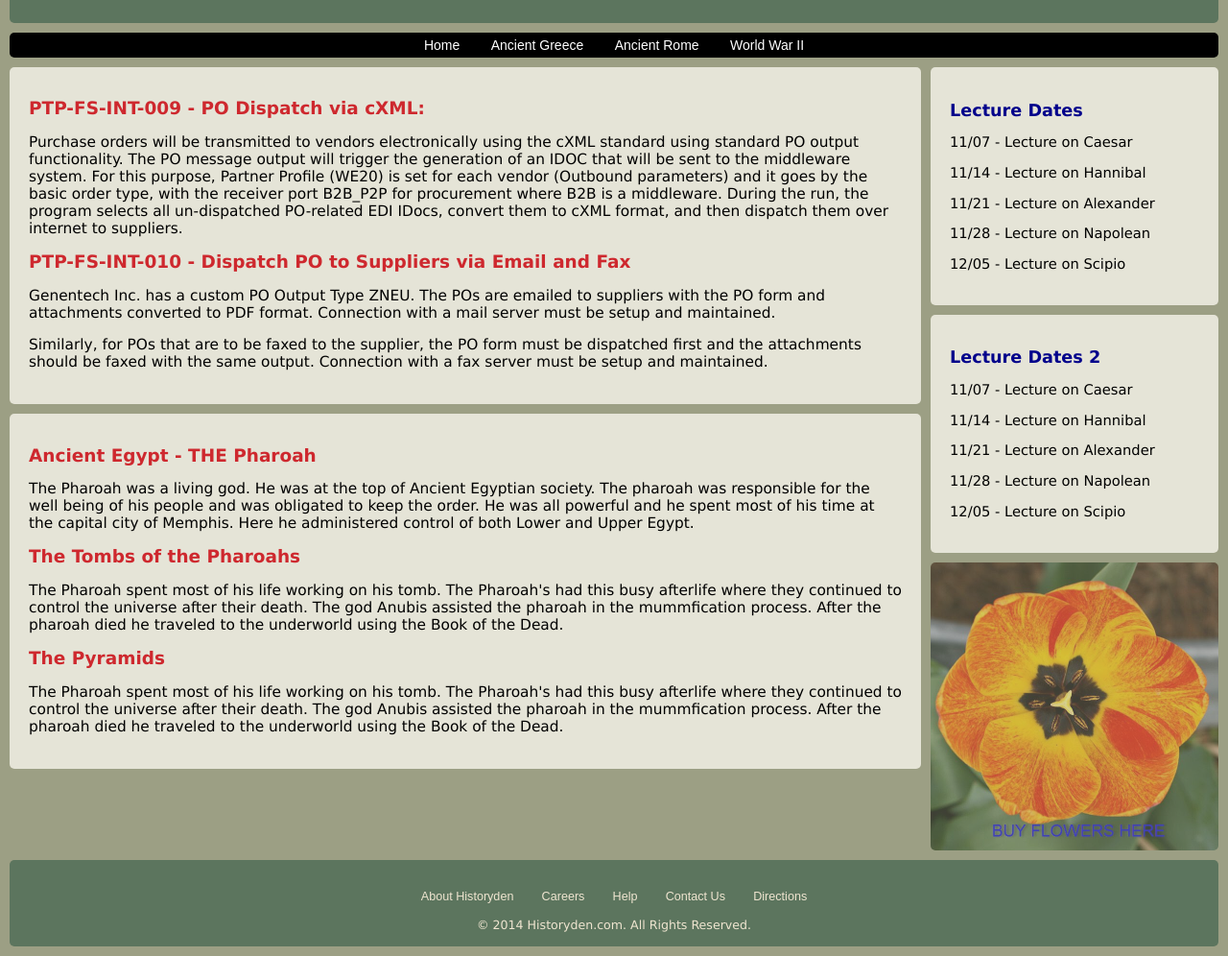
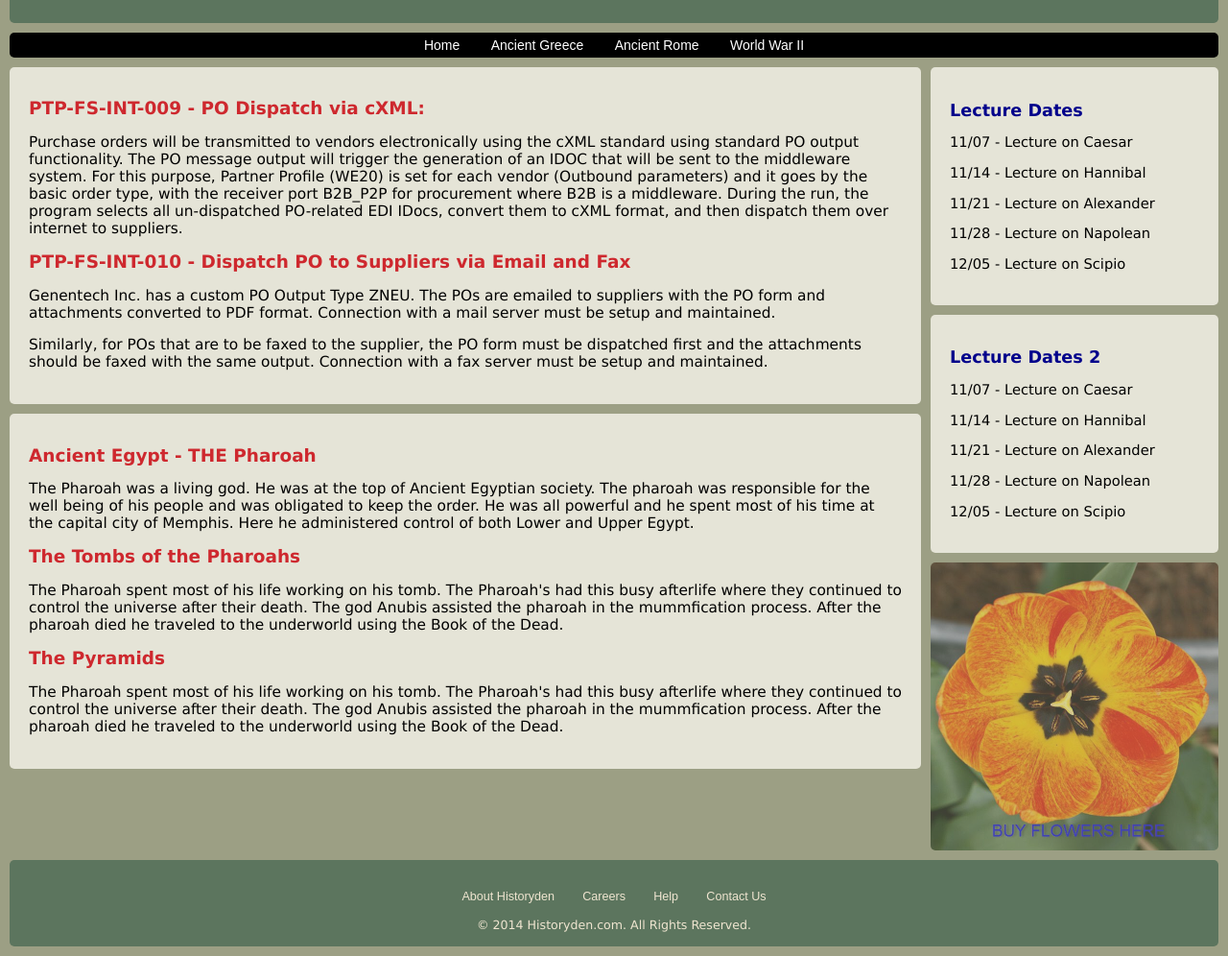
Before and after one commit to rajeshkatkoori/Hello-World, a plain HTML site: page index.html in a window 1280 px wide. Shown: the part 76-1072 px from the top of the page at 96% size. Drawn offline with Linux system fonts and the light colour scheme.

Commit message:
Removed "Directions"

```diff
--- a/index.html
+++ b/index.html
@@ -113,7 +113,7 @@ using the Book of the Dead.
     <li><a href="">Careers</a></li>
     <li><a href="">Help</a></li>
     <li><a href="">Contact Us</a></li>
-    <li><a href="">Directions</a></li>
+
    </ul>
 
 &copy; 2014 Historyden.com.  All Rights Reserved.
```
